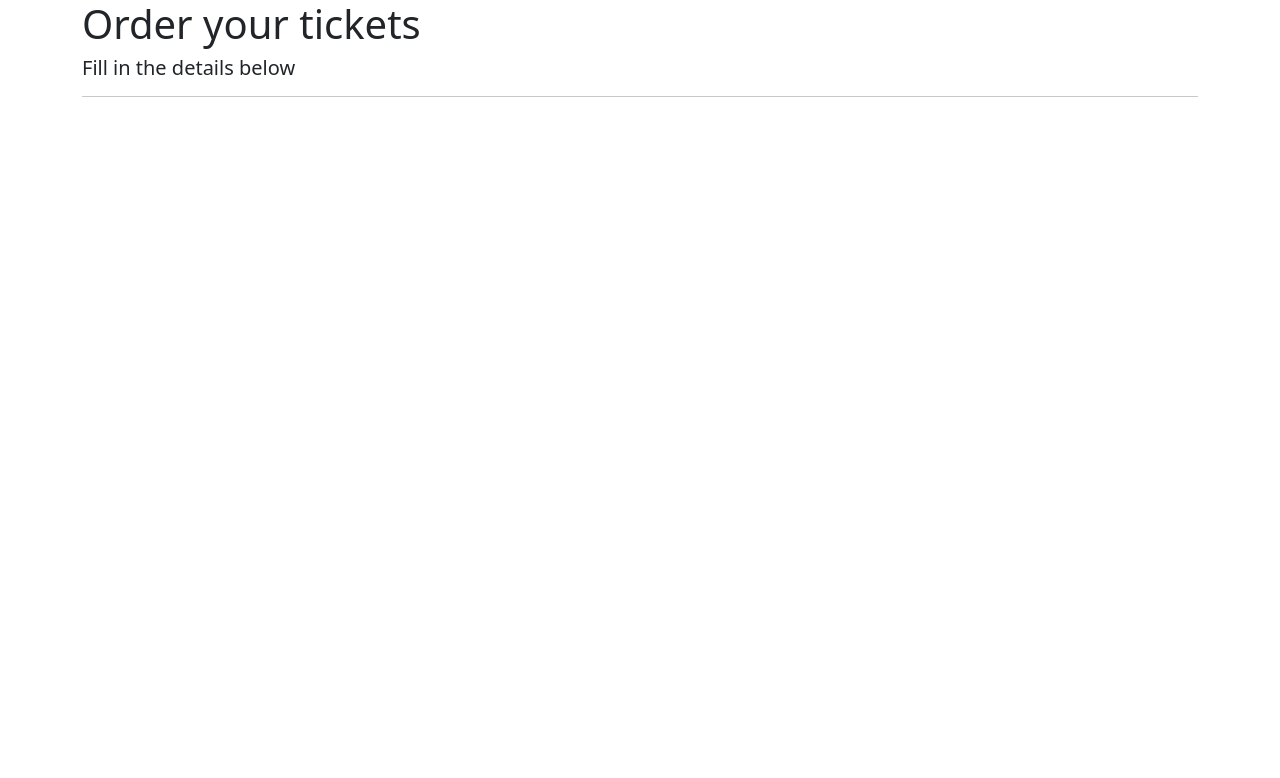
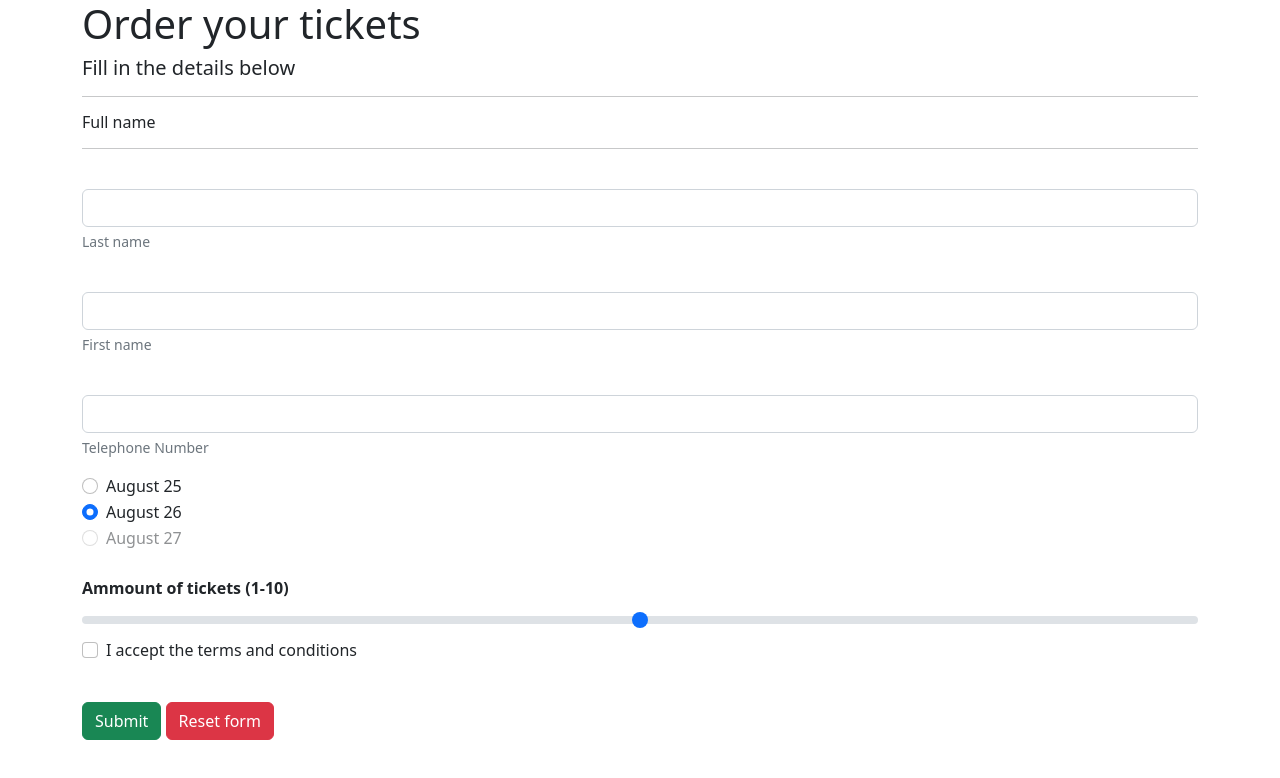
Before and after one commit to Muhammad-hkf/WebAdv-2023-A, a website: page src/question1.html in a window 1280 px wide. Drawn offline with nearby package versions, Linux system fonts and the light colour scheme.

Commit message:
Update question1.html

```diff
--- a/src/question1.html
+++ b/src/question1.html
@@ -11,7 +11,75 @@
             <h1>Order your tickets</h1>
             <p class="h5">Fill in the details below</p>
             <hr />
-            <!--YOUR HTML-CODE COMES HERE-->
+
+            <h6>Full name</h6>
+            <hr />
+
+            <form>
+                <div class="mb-3">
+                    <label for="exampleInputEmail1" class="form-label"> </label>
+                    <input type="text" class="form-control" id="exampleInputEmail1" aria-describedby="emailHelp">
+                    <div id="emailHelp" class="form-text">Last name</div>
+                </div>
+
+                <div class="mb-3">
+                    <label for="exampleInputPassword1" class="form-label"></label>
+                    <input type="text" class="form-control" id="exampleInputPassword1">
+                    <div id="exampleInputPassword1" class="form-text">First name</div>
+                </div>
+
+                <div class="mb-3">
+                    <label for="phonenumber" class="form-label"></label>
+                    <input type="tel" class="form-control" id="phonenumber">
+                    <div id="exampleInputPassword1" class="form-text">Telephone Number</div>
+                </div>
+
+                <div class="form-check">
+                    <input class="form-check-input" type="radio" name="flexRadioDefault" id="flexRadioDefault1">
+                    <label class="form-check-label" for="flexRadioDefault1">
+                        August 25
+                    </label>
+                </div>
+
+                <div class="form-check">
+                    <input class="form-check-input" type="radio" name="flexRadioDefault" id="flexRadioDefault2" checked="">
+                    <label class="form-check-label" for="flexRadioDefault2">
+                        August 26
+                    </label>
+                </div>
+
+                <div class="form-check">
+                    <input class="form-check-input" type="radio" name="flexRadioDisabled" id="flexRadioDisabled" disabled>
+                    <label class="form-check-label" for="flexRadioDisabled">
+                        August 27
+                    </label>
+                </div>
+                <br>
+
+                <label for="customRange1" class="form-label"><b>Ammount of tickets (1-10)</b></label>
+                <input type="range" class="form-range" id="customRange1">
+
+                <br>
+                <div class="mb-3 form-check">
+                    <input type="checkbox" class="form-check-input" id="exampleCheck1">
+                    <label class="form-check-label" for="exampleCheck1">I accept the terms and conditions</label>
+                </div>
+
+
+
+
+
+
+                <br>
+                <button type="submit" class="btn btn-success">Submit</button>
+                <button type="submit" class="btn btn-danger">Reset form</button>
+
+
+            </form>
+
+
+
+
         </main>
         <script src="js/bootstrap.bundle.min.js"></script>
     </body>
```
